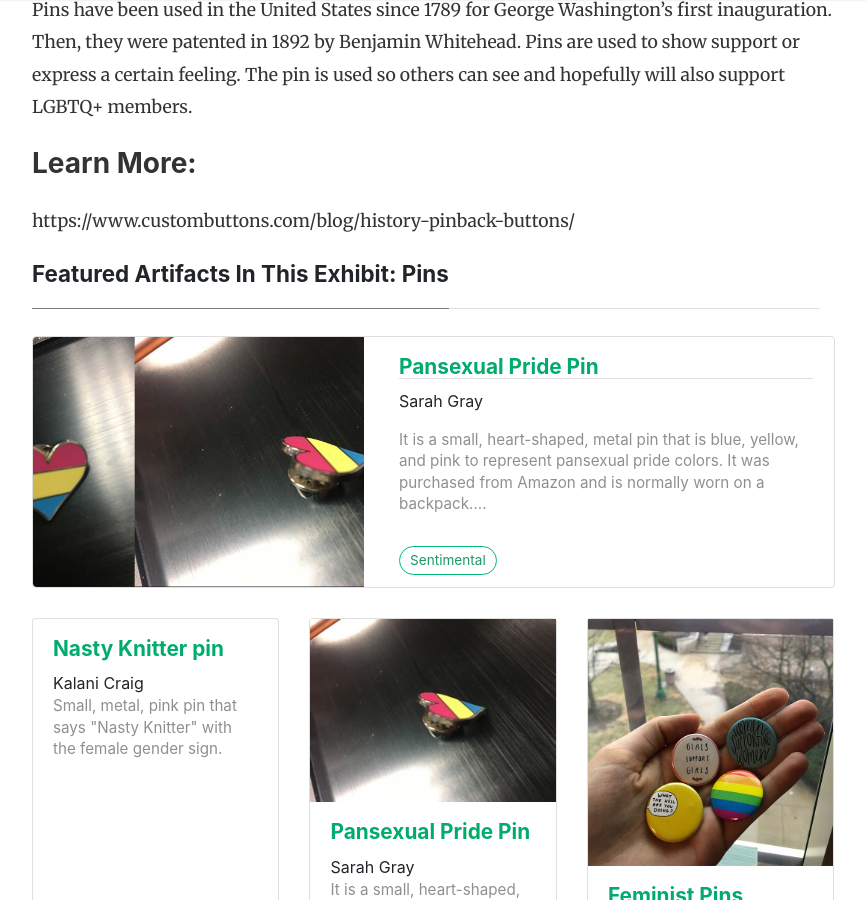
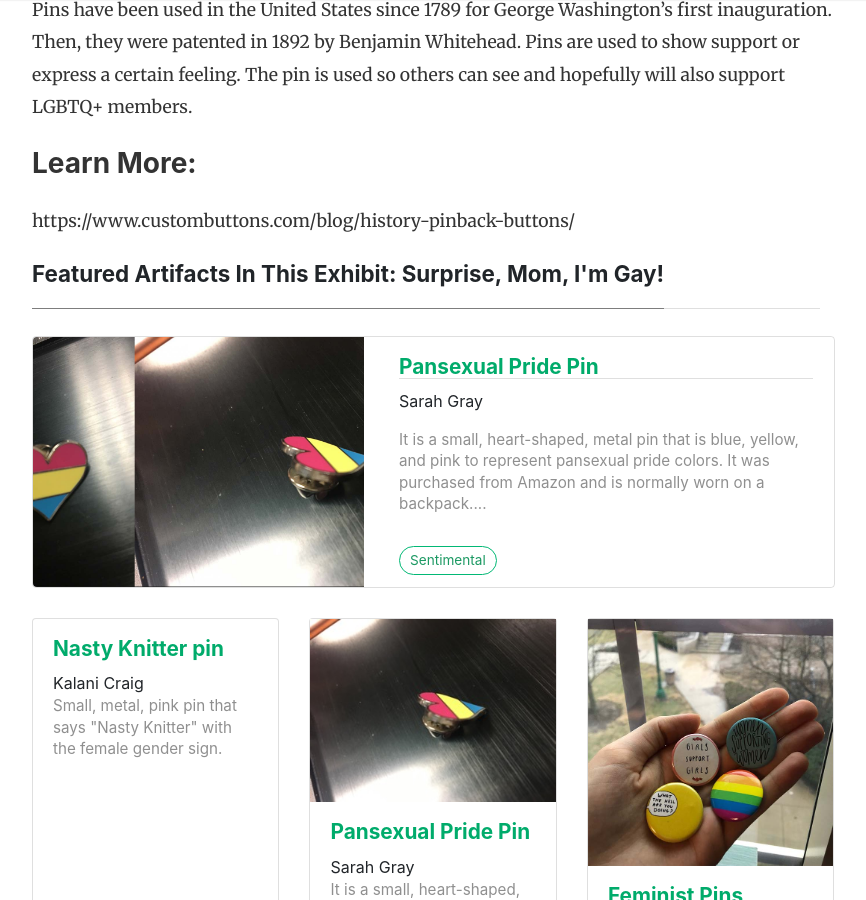
Before and after one commit to IUBHistoryHarvest/IUBHistoryHarvest.github.io, a Jekyll site: the page built from _stories/Sarah.md, in a window 1280 px wide and 900 px high, scrolled down 343 px. Shown: the whole window, without its empty margins (253-1119 px from the left). Built offline with Jekyll 4.4.1, drawn with Linux system fonts in a browser that asks for light colours; nearby versions of some CDN libraries; comment, search, counter and statistics services are not loaded.

Commit message:
Update Sarah.md

```diff
--- a/_stories/Sarah.md
+++ b/_stories/Sarah.md
@@ -1,7 +1,7 @@
 ---
 layout: story
 title:
-exhibittitle: Pins
+exhibittitle: Surprise, Mom, I'm Gay!
 author: Sarah
 storyid: Sarah
 featureditem: 2019-03-05-ID0010
```
